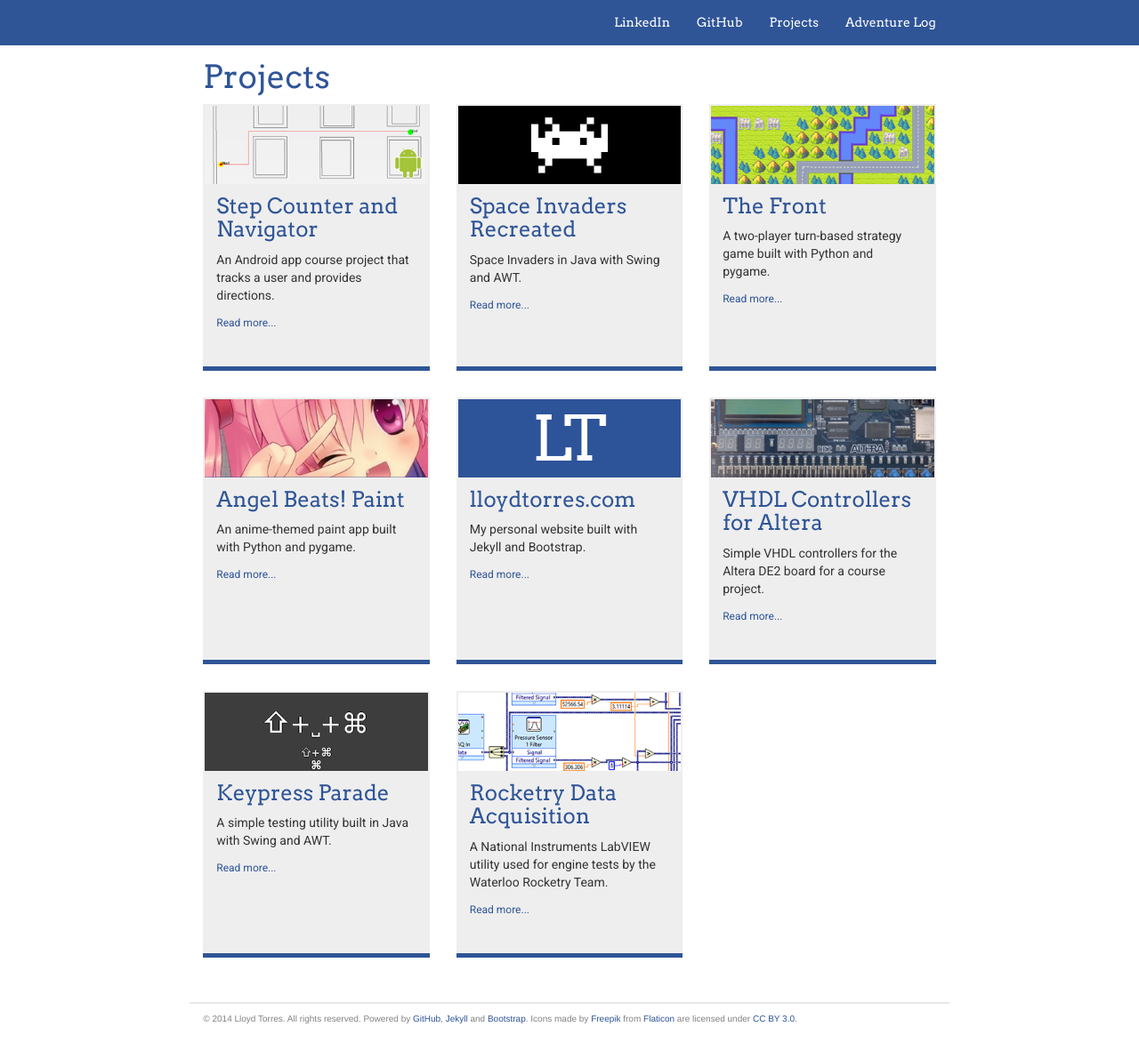
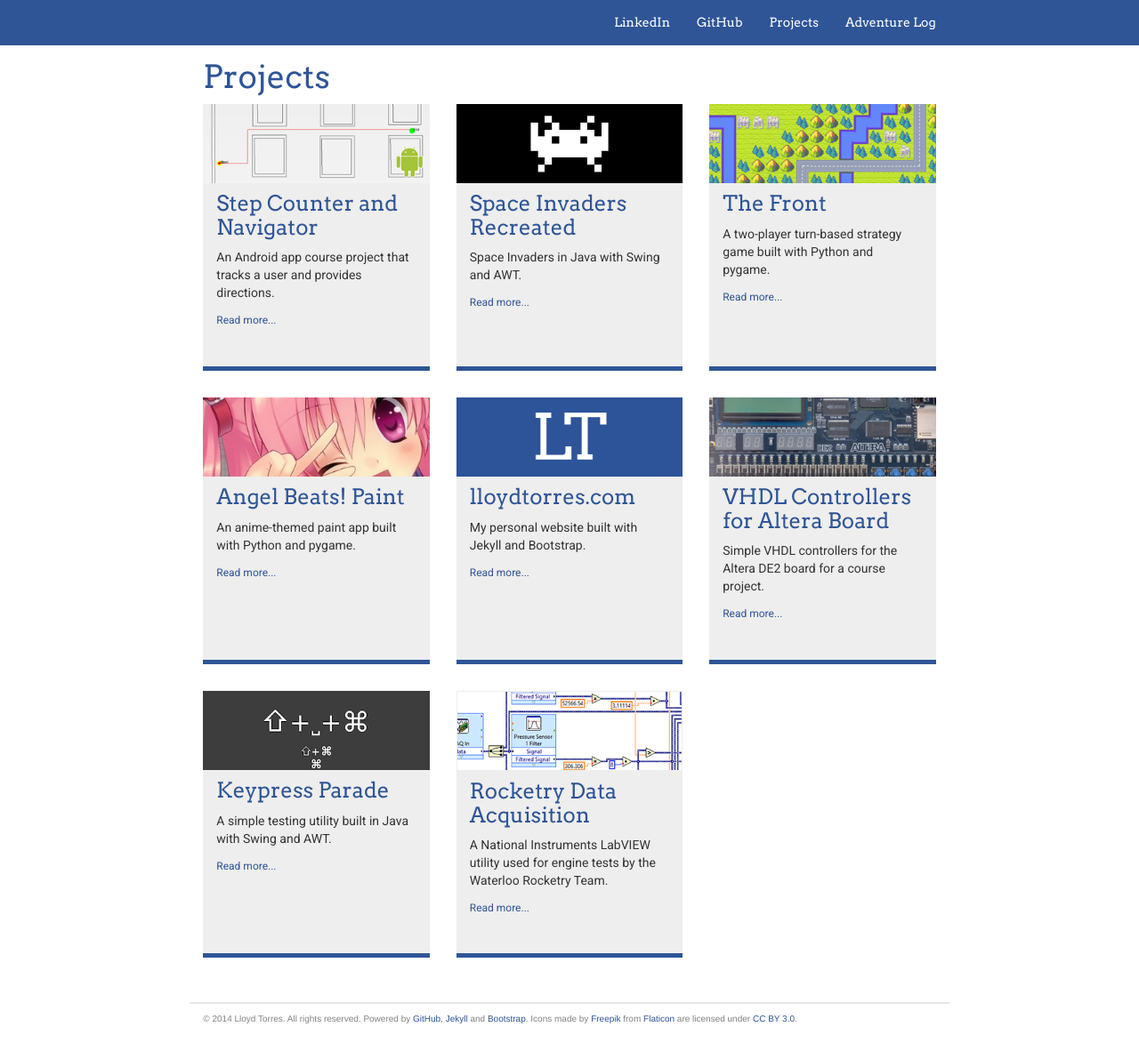
Before and after one commit to lloydtorres/lloydtorres.github.io, a Jekyll site: the page built from projects.md, in a window 1280 px wide and 1173 px high. Shown: the whole window at 89% size. Built offline with Jekyll 4.4.1, drawn with Linux system fonts in a browser that asks for light colours; nearby versions of some CDN libraries.

Commit message:
Update projects page images

```diff
--- a/_sass/_layout.scss
+++ b/_sass/_layout.scss
@@ -154,7 +154,6 @@
     img {
         width: 100%;
         border-radius: 0px;
-        border: 2px solid $grey-super-light;
     }
 
     &:hover {
--- a/projects.md
+++ b/projects.md
@@ -65,7 +65,7 @@
         <div class="project-entry">
             <a href="/projects/vhdl/"><img src="/images/altera-preview.png" title="VHDL Controllers for Altera" alt="VHDL Controllers for Altera"/></a>
             <div class="project-desc">
-                <h2><a href="/projects/vhdl/">VHDL Controllers for Altera</a></h2>
+                <h2><a href="/projects/vhdl/">VHDL Controllers for Altera Board</a></h2>
                 <p>Simple VHDL controllers for the Altera DE2 board for a course project.</p>
                 <a href="/projects/vhdl/" class="more">Read more...</a>
             </div>
@@ -85,7 +85,7 @@
 
     <div class="col-md-4">
         <div class="project-entry">
-            <a href="/projects/daq/"><img src="/images/daq-preview.png" title="Rocketry DAQ" alt="Rocketry DAQ"/></a>
+            <a href="/projects/daq/"><img src="/images/daq-preview.png" title="Rocketry DAQ" alt="Rocketry DAQ" style="border: 1px solid #EEEEEE;"/></a>
             <div class="project-desc">
                 <h2><a href="/projects/daq/">Rocketry Data Acquisition</a></h2>
                 <p>A National Instruments LabVIEW utility used for engine tests by the Waterloo Rocketry Team.</p>
```
Also changed, not shown: images/paintproject-preview.png.
